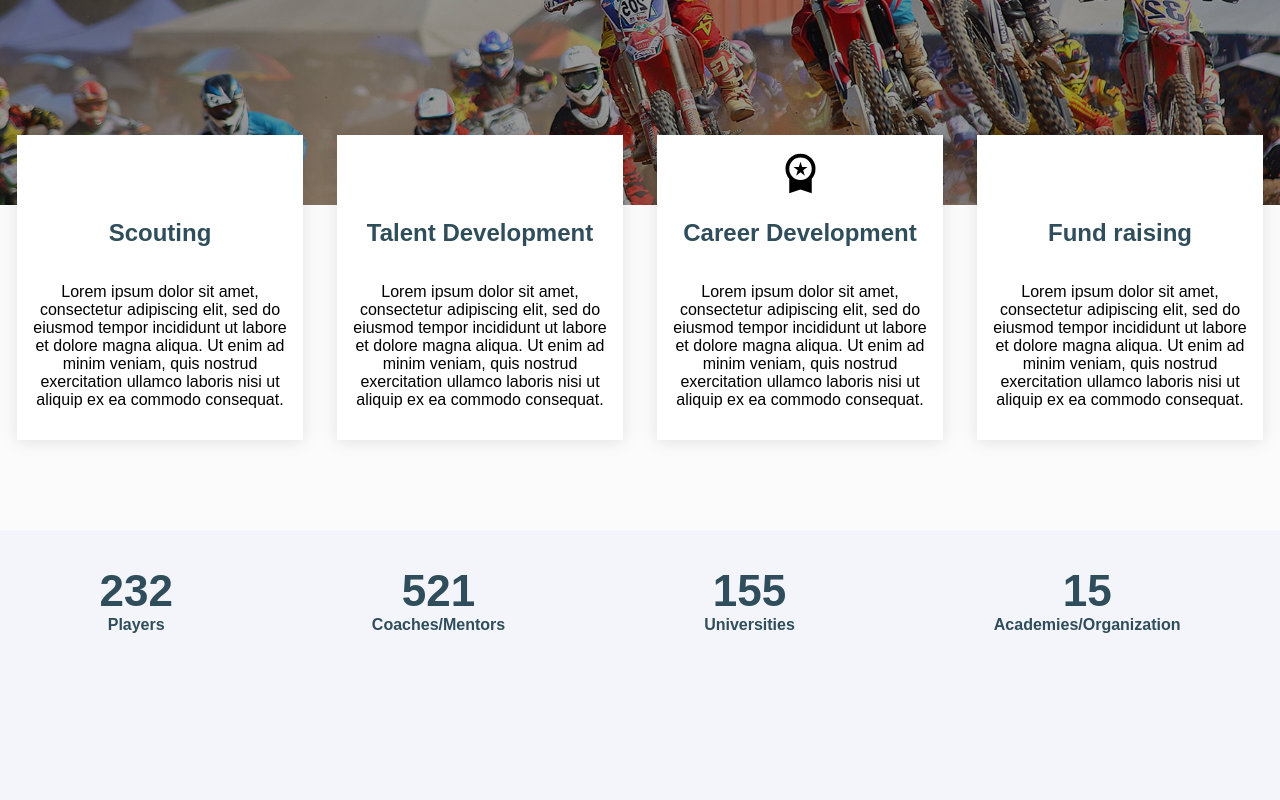
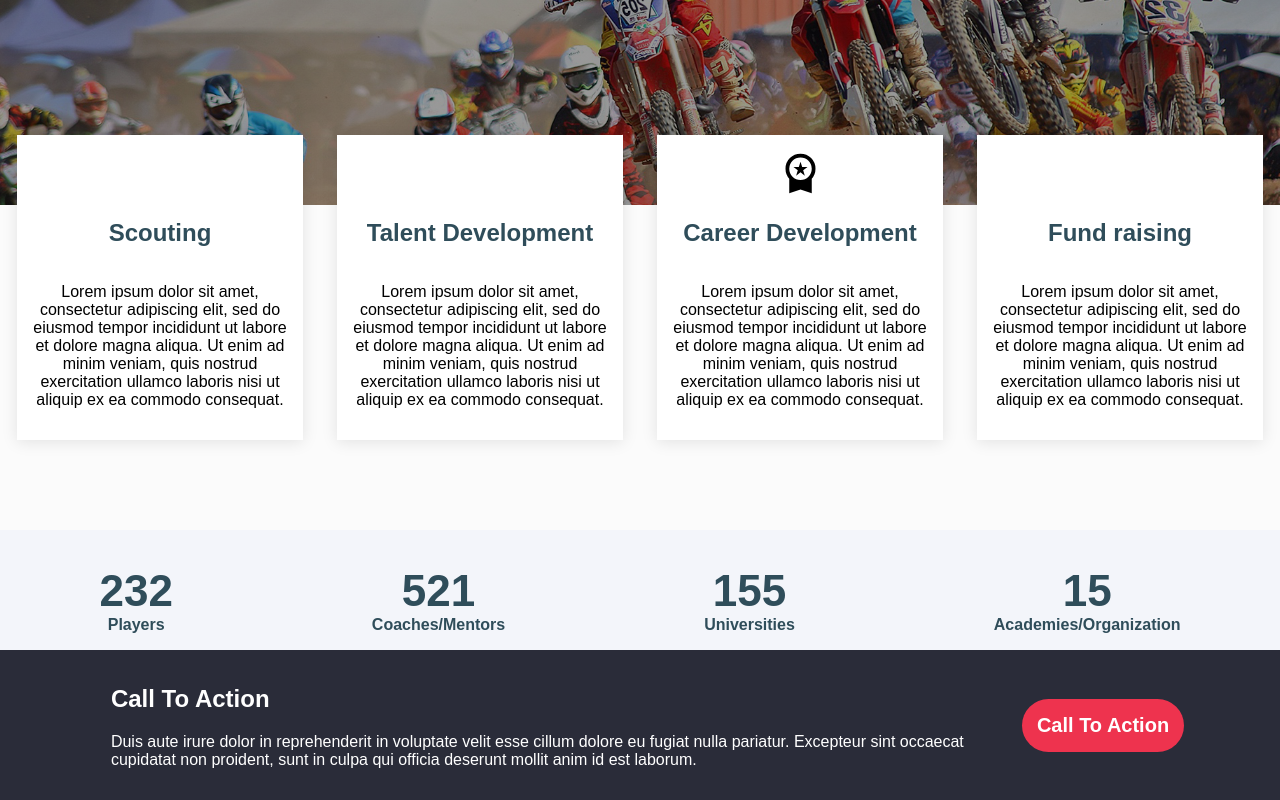
Before and after one commit to RohanAditeya/spectra-sports-website, a Vue app: page / in a window 1280 px wide. Shown: the part 420-1220 px from the top of the page. Before the commit the page ends 1070 px from the top, so only its background shows below. Built offline with nearby package versions, Linux system fonts and the light colour scheme; some icons are missing; the HTML template or start-up script is replaced by a standard one.

Commit message:
Added action section

```diff
--- a/src/pages/HomePage.vue
+++ b/src/pages/HomePage.vue
@@ -30,6 +30,13 @@
                 <h1>{{ client.onboardedCount }}</h1>
                 <p>{{ client.clientType }}</p>
             </span>
+        </section>
+        <section :class="['call-to-action-section']">
+            <div :class="['call-to-action-description-container']">
+                <h2>Call To Action</h2>
+                <p>Duis aute irure dolor in reprehenderit in voluptate velit esse cillum dolore eu fugiat nulla pariatur. Excepteur sint occaecat cupidatat non proident, sunt in culpa qui officia deserunt mollit anim id est laborum.</p>
+            </div>
+            <button>Call To Action</button>
         </section>
     </main>
 </template>
@@ -108,4 +115,30 @@
         margin-bottom: 0;
         color: #2f4d5a;
     }
+
+    .call-to-action-section {
+        background-color: #2a2c39;
+        display: flex;
+        justify-content: center;
+        align-items: center;
+    }
+
+    .call-to-action-description-container {
+        width: 70%;
+        padding: 15px;
+    }
+
+    .call-to-action-description-container p, .call-to-action-description-container h2 {
+        color: #ffffff;
+    }
+
+    .call-to-action-section button {
+        background-color: #ee334e;
+        color: #ffffff;
+        font-weight: bolder;
+        font-size: 1.25em;
+        padding: 15px;
+        border: none;
+        border-radius: 50px 50px 50px 50px;
+    }
 </style>
```
